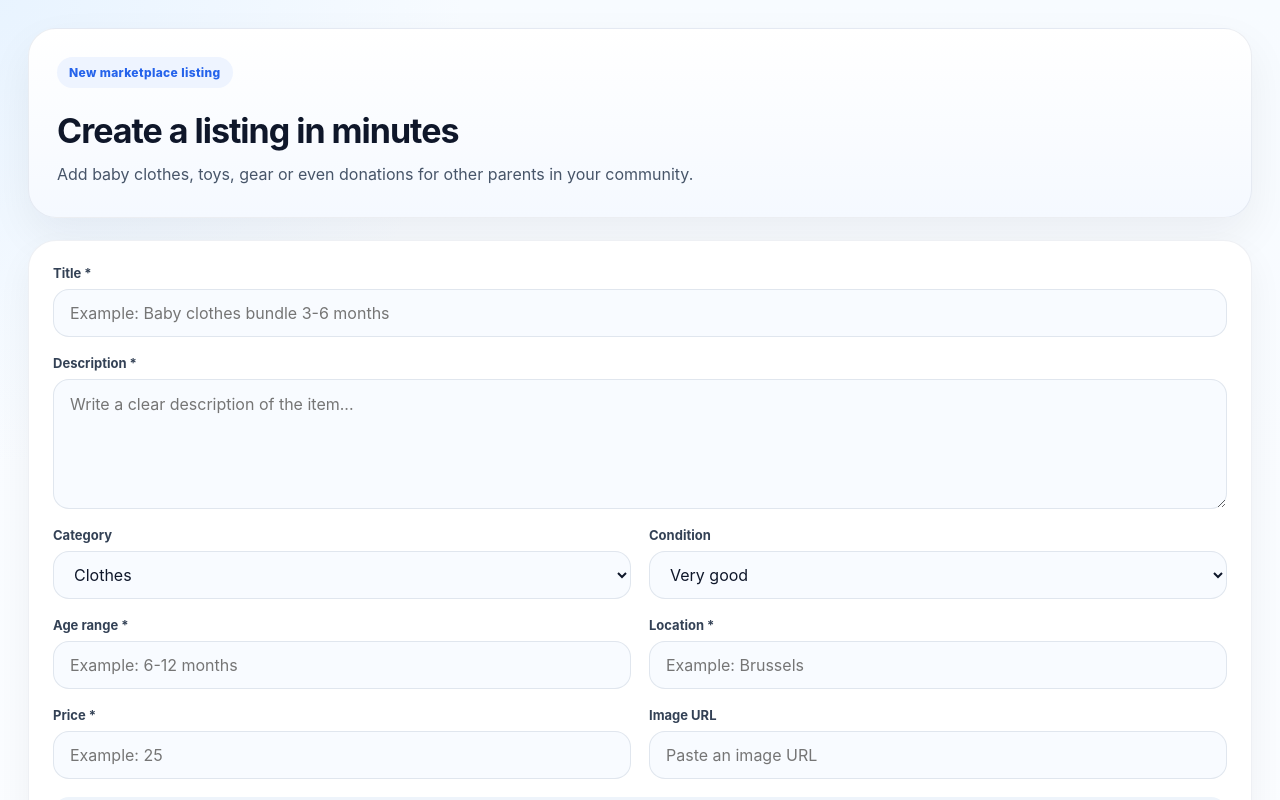
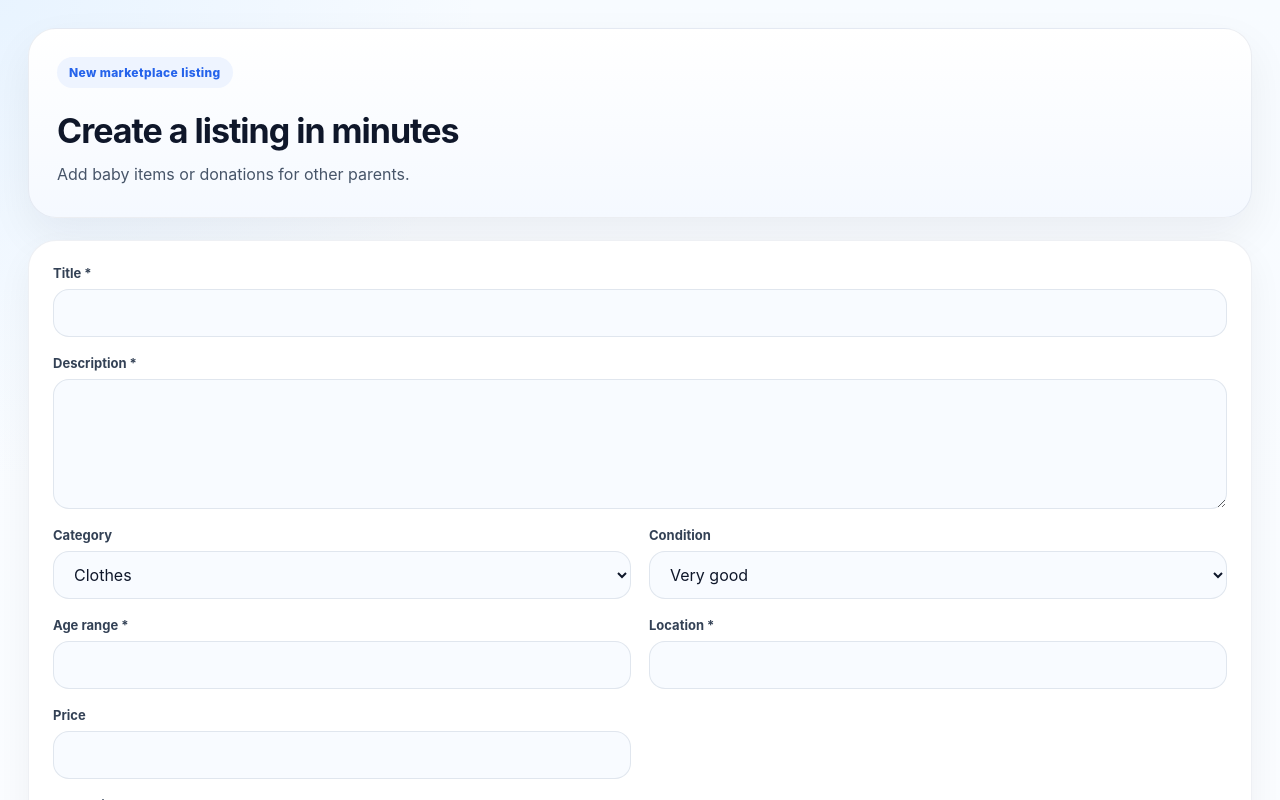
Before and after one commit to benche89/smart-baby-system, a Next.js app: page /marketplace/create in a window 1280 px wide. Shown: the top 800 px of the page. Built offline with nearby package versions, Linux system fonts and the light colour scheme.

Commit message:
Marketplace: image upload + messaging fix

```diff
--- a/app/marketplace/create/page.tsx
+++ b/app/marketplace/create/page.tsx
@@ -18,9 +18,19 @@ export default function CreateMarketplaceListingPage() {
   const [category, setCategory] = useState<ListingCategory>("clothes");
   const [ageRange, setAgeRange] = useState("");
   const [location, setLocation] = useState("");
-  const [image, setImage] = useState("");
+  const [image, setImage] = useState<string>("");
   const [condition, setCondition] = useState<ConditionOption>("very-good");
   const [error, setError] = useState("");
+
+  function handleImageUpload(file: File) {
+    const reader = new FileReader();
+
+    reader.onloadend = () => {
+      setImage(reader.result as string);
+    };
+
+    reader.readAsDataURL(file);
+  }
 
   function handleSubmit(e: FormEvent<HTMLFormElement>) {
     e.preventDefault();
@@ -54,7 +64,7 @@ export default function CreateMarketplaceListingPage() {
       ageRange: ageRange.trim(),
       location: location.trim(),
       image:
-        image.trim() ||
+        image ||
         "https://images.unsplash.com/photo-1515488042361-ee00e0ddd4e4?q=80&w=1200&auto=format&fit=crop",
       condition,
       createdAt: new Date().toISOString(),
@@ -69,49 +79,37 @@ export default function CreateMarketplaceListingPage() {
       <section className="marketplaceCreateHero">
         <span className="marketplaceHero__eyebrow">New marketplace listing</span>
         <h1>Create a listing in minutes</h1>
-        <p>
-          Add baby clothes, toys, gear or even donations for other parents in your
-          community.
-        </p>
+        <p>Add baby items or donations for other parents.</p>
       </section>
 
       <section className="marketplaceFormWrap">
         <form className="marketplaceForm" onSubmit={handleSubmit}>
           <div className="marketplaceFormGrid">
+
+            {/* TITLE */}
             <div className="marketplaceField marketplaceField--full">
-              <label className="marketplaceLabel" htmlFor="listing-title">
-                Title *
-              </label>
+              <label className="marketplaceLabel">Title *</label>
               <input
-                id="listing-title"
                 className="marketplaceInput"
-                type="text"
-                placeholder="Example: Baby clothes bundle 3-6 months"
                 value={title}
                 onChange={(e) => setTitle(e.target.value)}
               />
             </div>
 
+            {/* DESCRIPTION */}
             <div className="marketplaceField marketplaceField--full">
-              <label className="marketplaceLabel" htmlFor="listing-description">
-                Description *
-              </label>
+              <label className="marketplaceLabel">Description *</label>
               <textarea
-                id="listing-description"
                 className="marketplaceTextarea"
-                placeholder="Write a clear description of the item..."
                 value={description}
                 onChange={(e) => setDescription(e.target.value)}
-                rows={5}
               />
             </div>
 
+            {/* CATEGORY */}
             <div className="marketplaceField">
-              <label className="marketplaceLabel" htmlFor="listing-category">
-                Category
-              </label>
+              <label className="marketplaceLabel">Category</label>
               <select
-                id="listing-category"
                 className="marketplaceSelect"
                 value={category}
                 onChange={(e) => setCategory(e.target.value as ListingCategory)}
@@ -124,12 +122,10 @@ export default function CreateMarketplaceListingPage() {
               </select>
             </div>
 
+            {/* CONDITION */}
             <div className="marketplaceField">
-              <label className="marketplaceLabel" htmlFor="listing-condition">
-                Condition
-              </label>
+              <label className="marketplaceLabel">Condition</label>
               <select
-                id="listing-condition"
                 className="marketplaceSelect"
                 value={condition}
                 onChange={(e) => setCondition(e.target.value as ConditionOption)}
@@ -140,77 +136,81 @@ export default function CreateMarketplaceListingPage() {
               </select>
             </div>
 
+            {/* AGE */}
             <div className="marketplaceField">
-              <label className="marketplaceLabel" htmlFor="listing-age-range">
-                Age range *
-              </label>
+              <label className="marketplaceLabel">Age range *</label>
               <input
-                id="listing-age-range"
                 className="marketplaceInput"
-                type="text"
-                placeholder="Example: 6-12 months"
                 value={ageRange}
                 onChange={(e) => setAgeRange(e.target.value)}
               />
             </div>
 
+            {/* LOCATION */}
             <div className="marketplaceField">
-              <label className="marketplaceLabel" htmlFor="listing-location">
-                Location *
-              </label>
+              <label className="marketplaceLabel">Location *</label>
               <input
-                id="listing-location"
                 className="marketplaceInput"
-                type="text"
-                placeholder="Example: Brussels"
                 value={location}
                 onChange={(e) => setLocation(e.target.value)}
               />
             </div>
 
+            {/* PRICE */}
             <div className="marketplaceField">
-              <label className="marketplaceLabel" htmlFor="listing-price">
-                Price {!isDonation ? "*" : ""}
-              </label>
+              <label className="marketplaceLabel">Price</label>
               <input
-                id="listing-price"
                 className="marketplaceInput"
                 type="number"
-                min="0"
-                step="0.01"
-                placeholder={isDonation ? "Free donation" : "Example: 25"}
                 value={isDonation ? "0" : price}
                 onChange={(e) => setPrice(e.target.value)}
                 disabled={isDonation}
               />
             </div>
 
-            <div className="marketplaceField">
-              <label className="marketplaceLabel" htmlFor="listing-image">
-                Image URL
-              </label>
+            {/* IMAGE UPLOAD */}
+            <div className="marketplaceField marketplaceField--full">
+              <label className="marketplaceLabel">Upload image</label>
+
               <input
-                id="listing-image"
-                className="marketplaceInput"
-                type="text"
-                placeholder="Paste an image URL"
-                value={image}
-                onChange={(e) => setImage(e.target.value)}
+                type="file"
+                accept="image/*"
+                onChange={(e) => {
+                  if (e.target.files?.[0]) {
+                    handleImageUpload(e.target.files[0]);
+                  }
+                }}
               />
+
+              {image && (
+                <div style={{ marginTop: "12px" }}>
+                  <img
+                    src={image}
+                    alt="preview"
+                    style={{
+                      width: "200px",
+                      borderRadius: "12px",
+                      objectFit: "cover",
+                    }}
+                  />
+                </div>
+              )}
             </div>
 
+            {/* DONATION */}
             <div className="marketplaceField marketplaceField--full">
               <button
                 type="button"
                 className={`marketplaceDonationSwitch ${isDonation ? "is-active" : ""}`}
                 onClick={() => setIsDonation((prev) => !prev)}
               >
-                {isDonation ? "This listing is a donation" : "Mark as donation"}
+                {isDonation ? "Donation" : "Mark as donation"}
               </button>
             </div>
+
           </div>
 
-          {error ? <div className="marketplaceError">{error}</div> : null}
+          {error && <div className="marketplaceError">{error}</div>}
 
           <div className="marketplaceFormActions">
             <button
@@ -220,6 +220,7 @@ export default function CreateMarketplaceListingPage() {
             >
               Cancel
             </button>
+
             <button
               type="submit"
               className="marketplaceBtn marketplaceBtn--primary"
```
